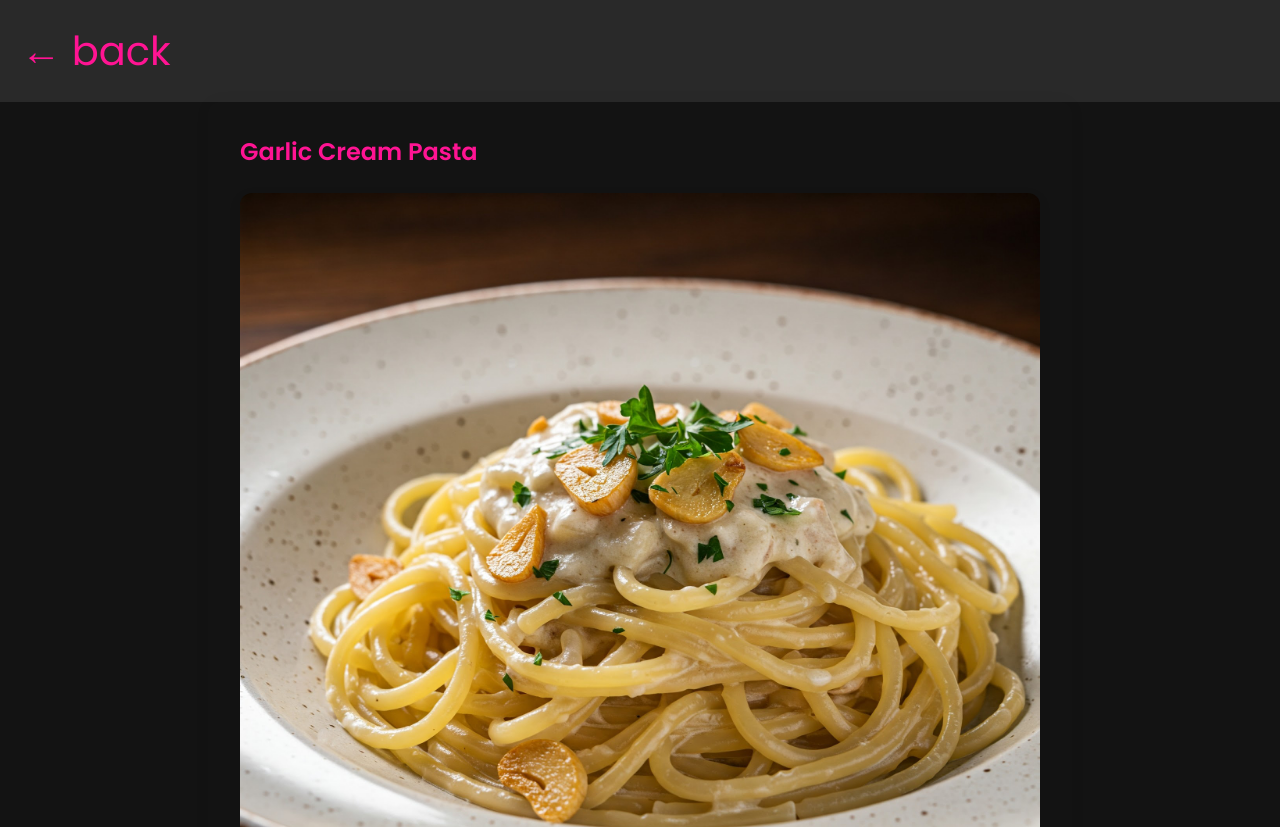
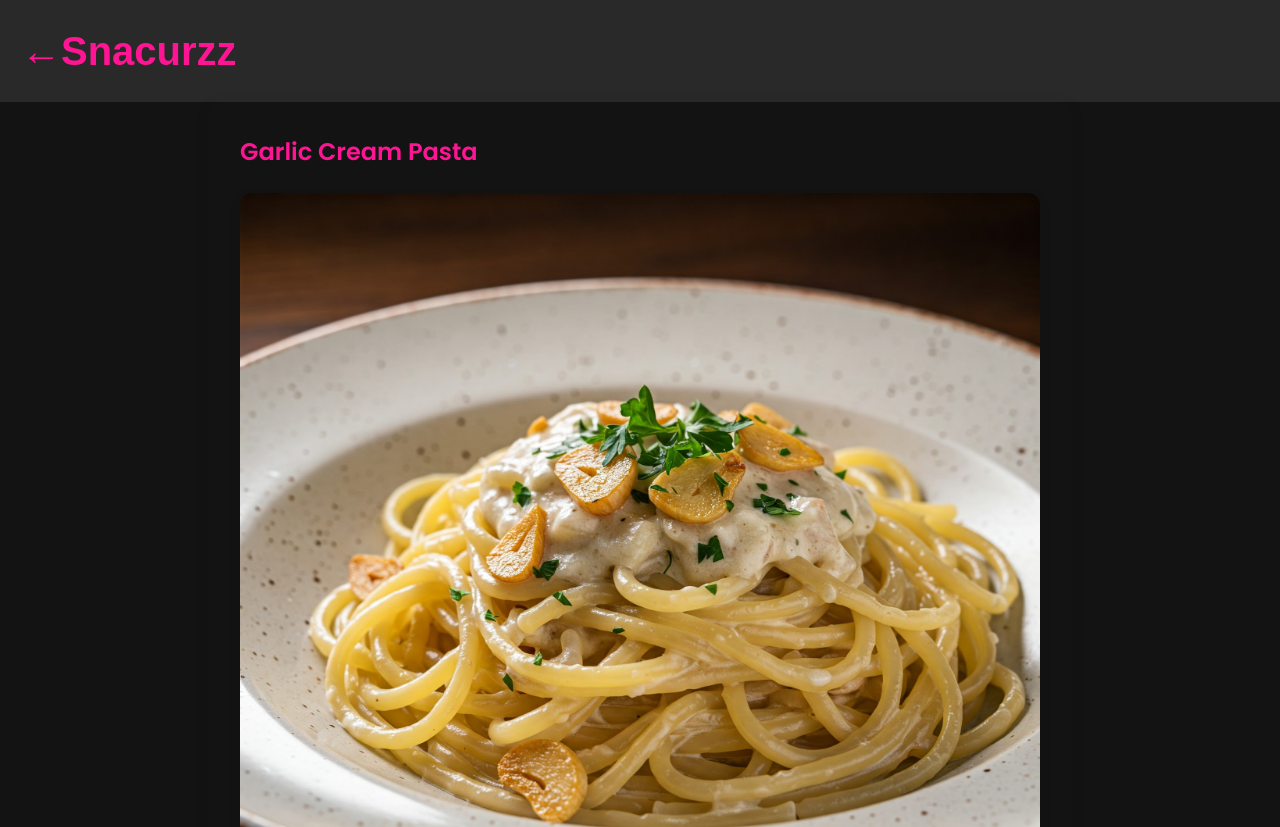
Before and after one commit to snacurzz/Snacurzz, a plain HTML site: page garlicCreamPasta.html in a window 1280 px wide. Shown: the top 827 px of the page. Drawn offline with Linux system fonts and the light colour scheme.

Commit message:
garlicCreamPasta.html

```diff
--- a/garlicCreamPasta.html
+++ b/garlicCreamPasta.html
@@ -14,7 +14,7 @@
 <body>
   <header>
     <nav>
-      <a class="back-arrow" href="Home.html">← back</a>
+      <a class="back-arrow" href="Home.html">←<strong>Snacurzz</strong></a>
     </nav>
   </header>
 
```
